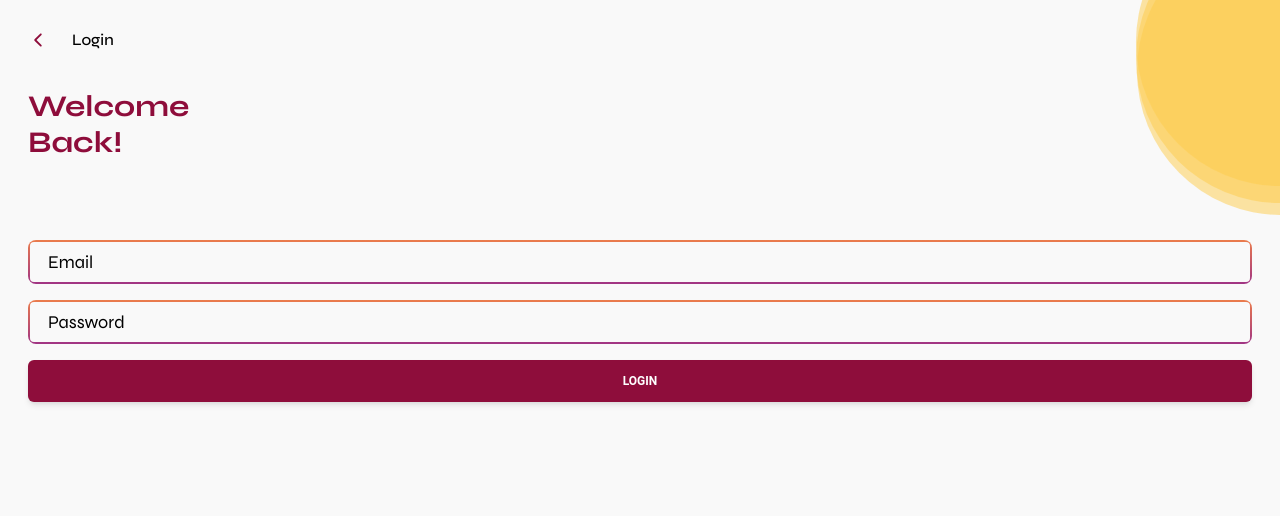
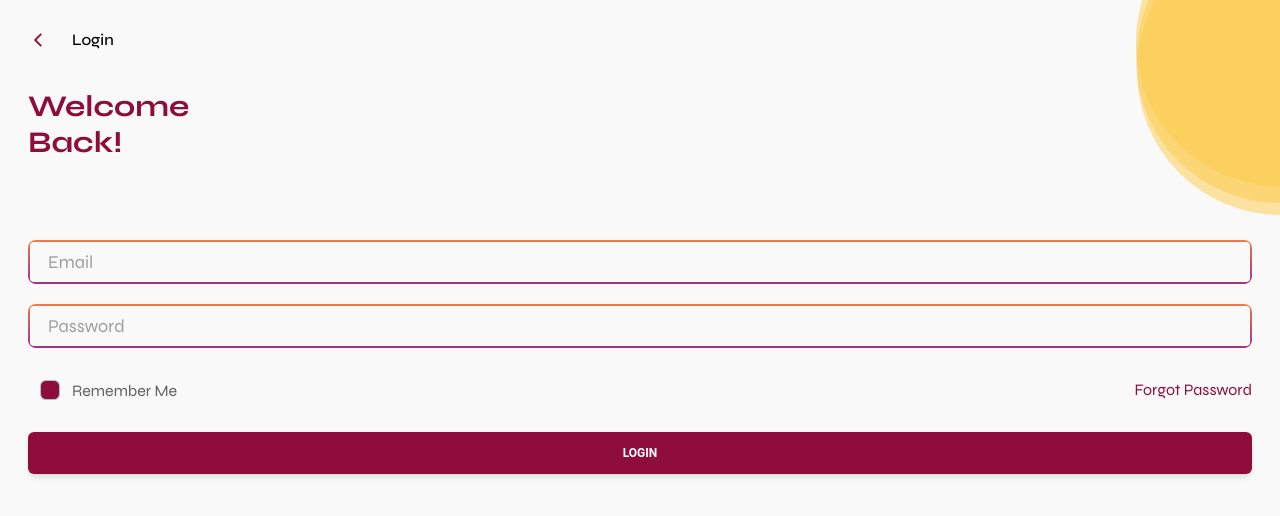
Before and after one commit to BamBam-Automation/jaiye, a React (Create React App) app: page / in a window 1280 px wide. Shown: the top 516 px of the page. Built offline with nearby package versions, Linux system fonts and the light colour scheme.

Commit message:
Input Component and Styling

```diff
--- a/src/Pages/Membership.jsx
+++ b/src/Pages/Membership.jsx
@@ -2,6 +2,7 @@ import React from "react";
 import { IoIosArrowBack } from "react-icons/io";
 import Group from "../images/Group.svg";
 import SiginIn from "./membershipForms/SiginIn";
+import PrimaryButton from "../components/PrimaryButton";
 
 const Membership = () => {
   return (
@@ -15,7 +16,10 @@ const Membership = () => {
         Welcome <br />
         Back!
       </h3>
-      <SiginIn />
+      <form action="" className="grid mt-20 gap-5">
+        <SiginIn />
+        <PrimaryButton text={"Login"} />
+      </form>
     </div>
   );
 };
--- a/src/Pages/membershipForms/SiginIn.jsx
+++ b/src/Pages/membershipForms/SiginIn.jsx
@@ -1,15 +1,16 @@
 import React from "react";
-import PrimaryButton from "../../components/PrimaryButton";
 import Input from "../../components/Input";
+import { Checkbox } from "@material-tailwind/react";
 
 const SiginIn = () => {
   return (
     <>
-      <form className="grid mt-20 gap-4">
-        <Input label={"Email"} type={"email"} id={"email"} />
-        <Input label={"Password"} type={"password"} id={"password"} />
-        <PrimaryButton text={"Login"} />
-      </form>
+      <Input label={"Email"} type={"email"} id={"email"} />
+      <Input label={"Password"} type={"password"} id={"password"} />
+      <div className="flex items-center justify-between">
+        <Checkbox className="bg-primary" label={"Remember Me"} />
+        <p className="text-primary">Forgot Password</p>
+      </div>
     </>
   );
 };
--- a/src/components/Input.jsx
+++ b/src/components/Input.jsx
@@ -4,13 +4,14 @@ const Input = (props) => {
   return (
     <div className="bg-gradient-to-b rounded-lg relative from-[#EB7C4C] to-[#A03484] p-0.5">
       <input
-        className="focus:outline-none peer bg-[#F9F9F9] w-full h-10 px-4 py-3 rounded"
+        className="focus:outline-none placeholder-transparent peer bg-[#F9F9F9] w-full h-10 px-4 py-3 rounded"
         type={props.type}
         name=""
         id={props.id}
+        placeholder={props.label}
       />
       <label
-        className="absolute top-2 left-5 text-lg peer-focus:text-base peer-focus:-top-3 peer-focus:px-1 peer-focus:bg-[#F9F9F9] transition-all"
+        className="absolute text-base -top-3 left-4 px-1 bg-[#f9f9f9] peer-placeholder-shown:bg-transparent peer-placeholder-shown:text-gray-500 peer-placeholder-shown:top-2 peer-placeholder-shown:left-4 peer-placeholder-shown:text-lg peer-focus:text-base peer-focus:-top-3 peer-focus:left-4 peer-focus:px-1 peer-focus:bg-[#F9F9F9] transition-all"
         htmlFor={props.id}
       >
         {props.label}
```
